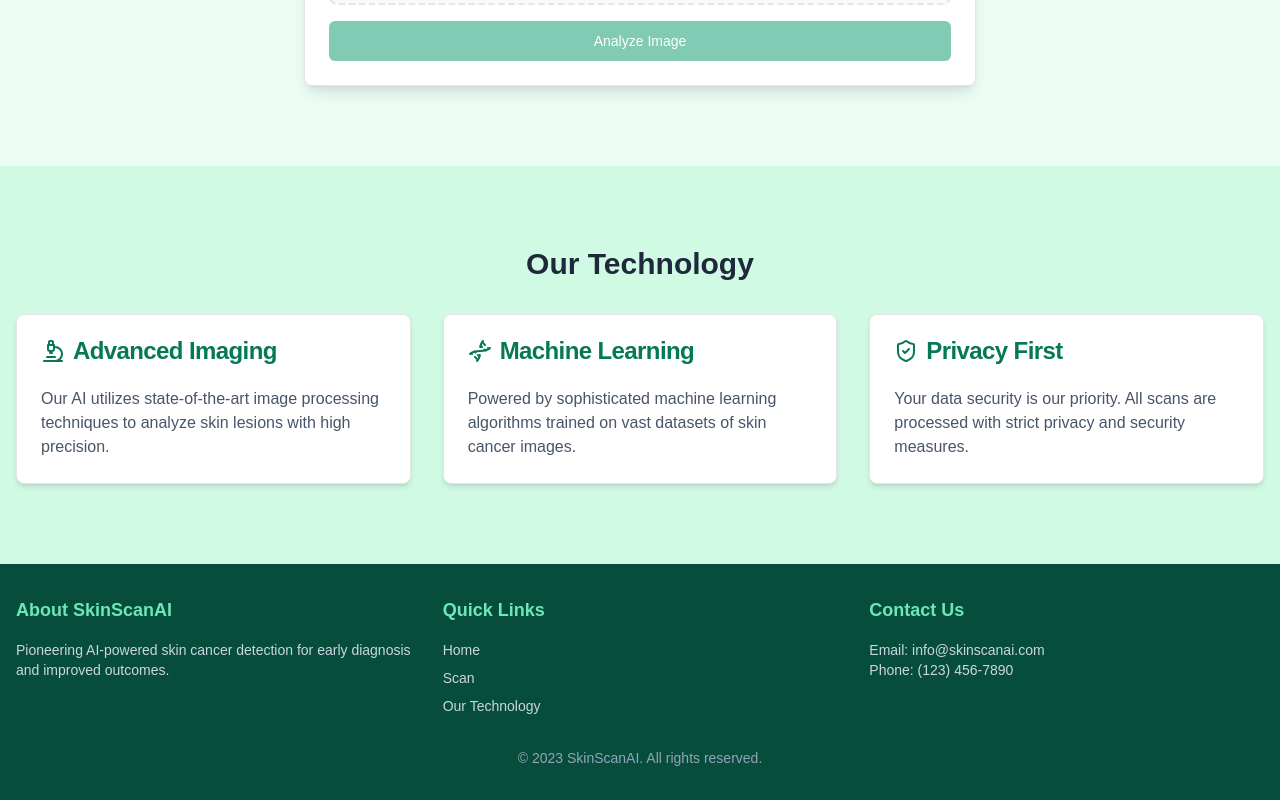
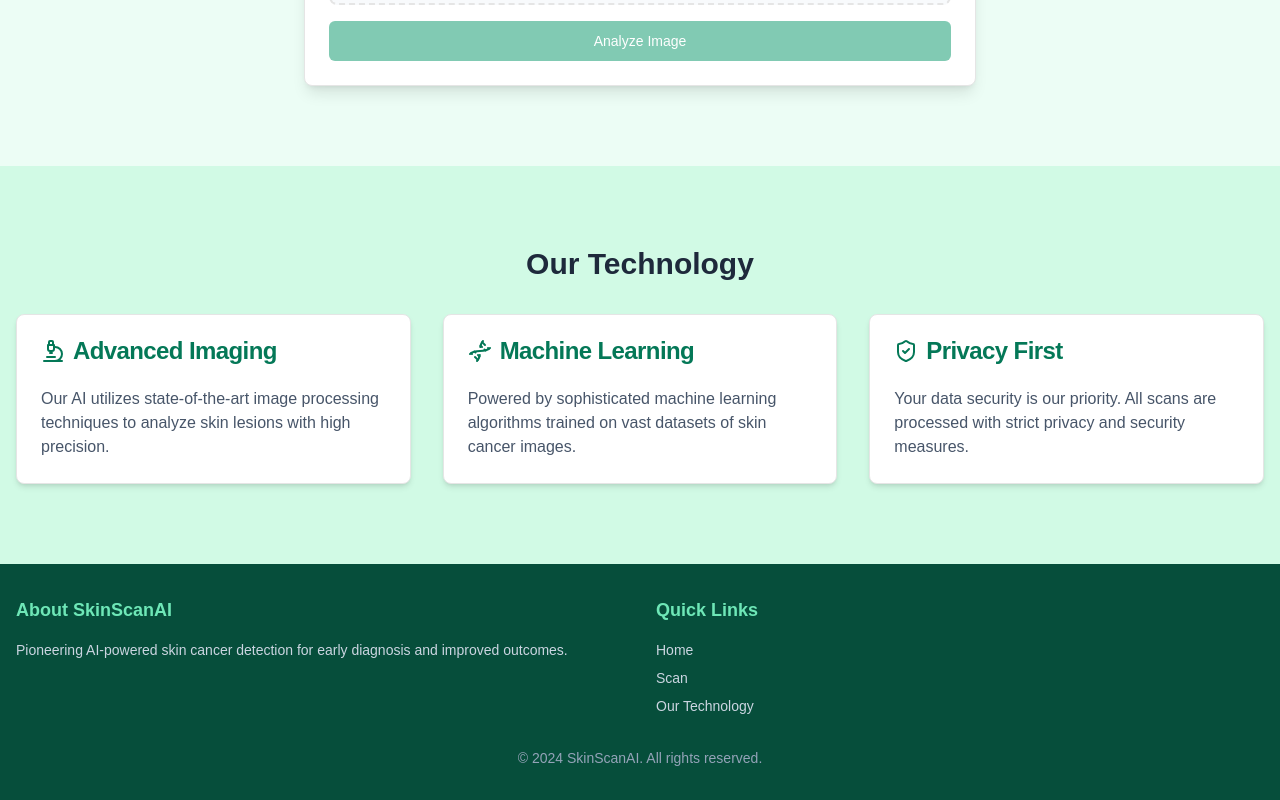
Before and after one commit to alisoukarieh/SkinScanAI, a Next.js app in the folder frontend/: page / in a window 1280 px wide. Shown: the part 886-1686 px from the top of the page. Built offline with nearby package versions, Linux system fonts and the light colour scheme.

Commit message:
Fixed footer + docker file

```diff
--- a/frontend/src/components/page.tsx
+++ b/frontend/src/components/page.tsx
@@ -253,7 +253,7 @@ export function Page() {
 
       <footer className="bg-emerald-900 text-white py-8">
         <div className="container mx-auto px-4">
-          <div className="grid grid-cols-1 md:grid-cols-3 gap-8">
+          <div className="grid grid-cols-1 md:grid-cols-2 gap-8">
             <div>
               <h3 className="text-lg font-semibold mb-4 text-emerald-300">
                 About SkinScanAI
@@ -294,18 +294,9 @@ export function Page() {
                 </li>
               </ul>
             </div>
-            <div>
-              <h3 className="text-lg font-semibold mb-4 text-emerald-300">
-                Contact Us
-              </h3>
-              <p className="text-sm text-slate-300">
-                Email: info@skinscanai.com
-              </p>
-              <p className="text-sm text-slate-300">Phone: (123) 456-7890</p>
-            </div>
           </div>
           <div className="mt-8 text-center text-sm text-slate-400">
-            <p>&copy; 2023 SkinScanAI. All rights reserved.</p>
+            <p>&copy; 2024 SkinScanAI. All rights reserved.</p>
           </div>
         </div>
       </footer>
```
